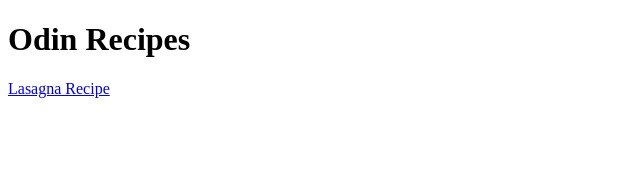
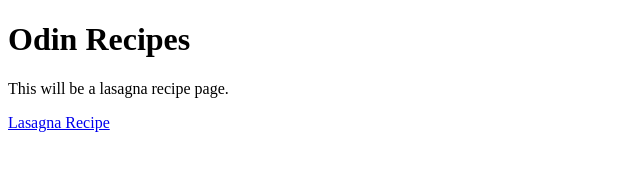
Before and after one commit to dylangriesbach/odin-recipes, a plain HTML site: page index.html in a window 1280 px wide. Shown: the whole page, without its empty margins (0-640 px from the left). Drawn offline with Linux system fonts and the light colour scheme.

Commit message:
Test commit

```diff
--- a/index.html
+++ b/index.html
@@ -9,7 +9,9 @@
 
 <body>
     <h1>Odin Recipes</h1>
+    <p>This will be a lasagna recipe page.</p>
     <p><a href="./recipes/lasagna.html">Lasagna Recipe</a></p>
+
 </body>
 
 </html>
```
